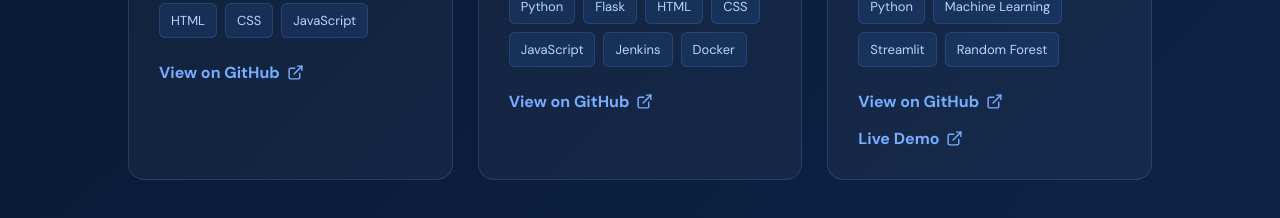
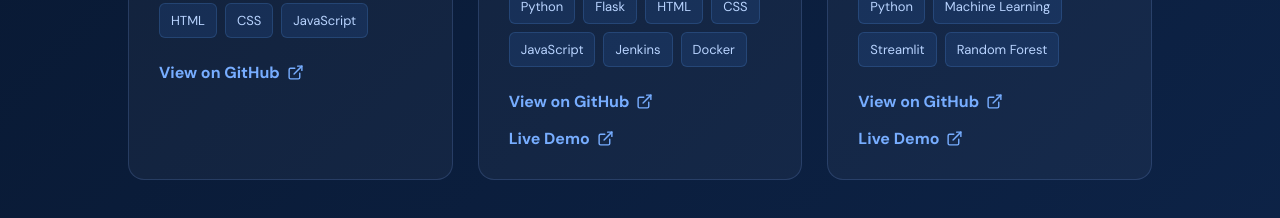
Before and after one commit to Chandrika0806/chandrika-portfolio, a React (Vite) app: page / in a window 1280 px wide. Shown: the part 3640-3858 px from the top of the page. Built offline with nearby package versions, Linux system fonts and the light colour scheme.

Commit message:
Update NewsMailer and DiaPredict project links

```diff
--- a/src/App.jsx
+++ b/src/App.jsx
@@ -41,8 +41,8 @@ function App() {
       ],
       description:
         "Flask-based news platform integrated with NewsAPI for real-time news data, with Jenkins CI/CD and Docker containerization for automated deployment.",
-      github: "https://github.com/Chandrika0806/personalized-news-digest",
-      demo: null,
+      github: "https://github.com/Chandrika0806/news-mailer",
+      demo: "https://news-mailer.onrender.com/",
     },
     {
       title: "Diabetes Prediction Model",
```
